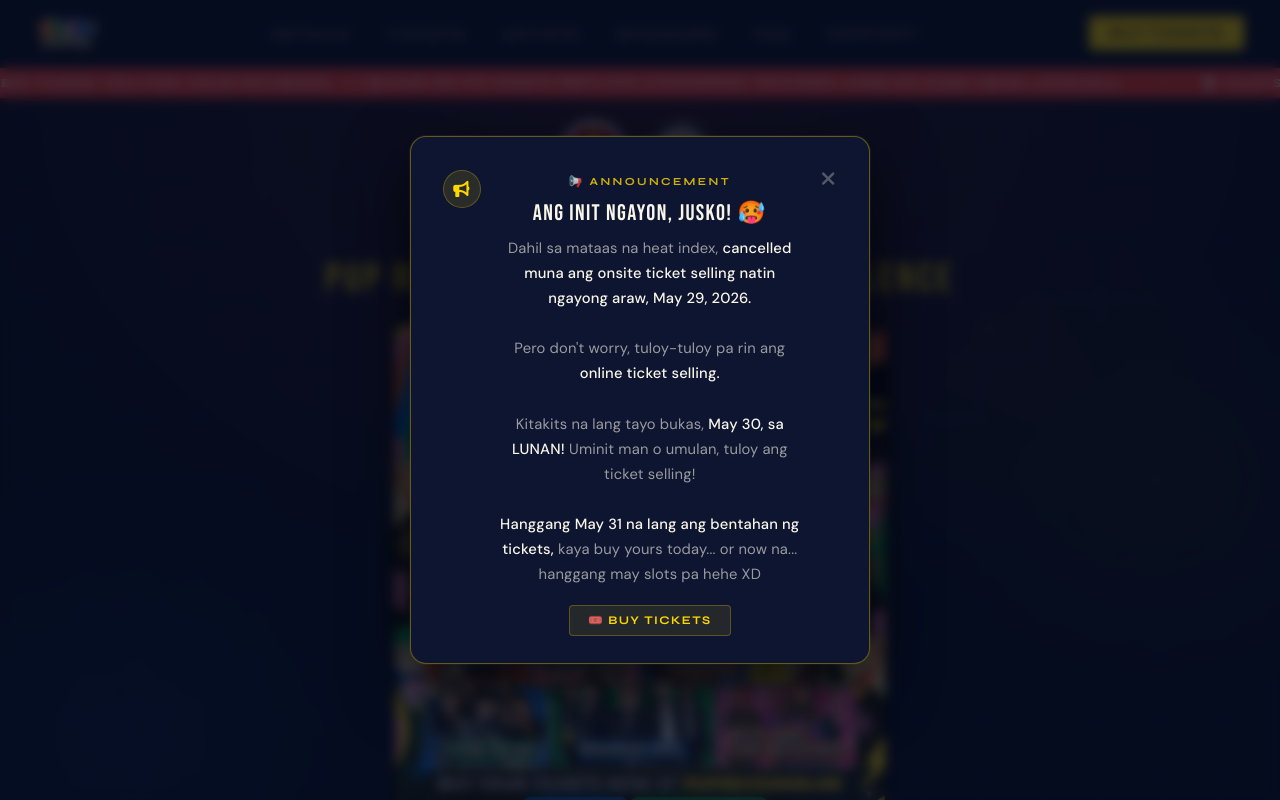
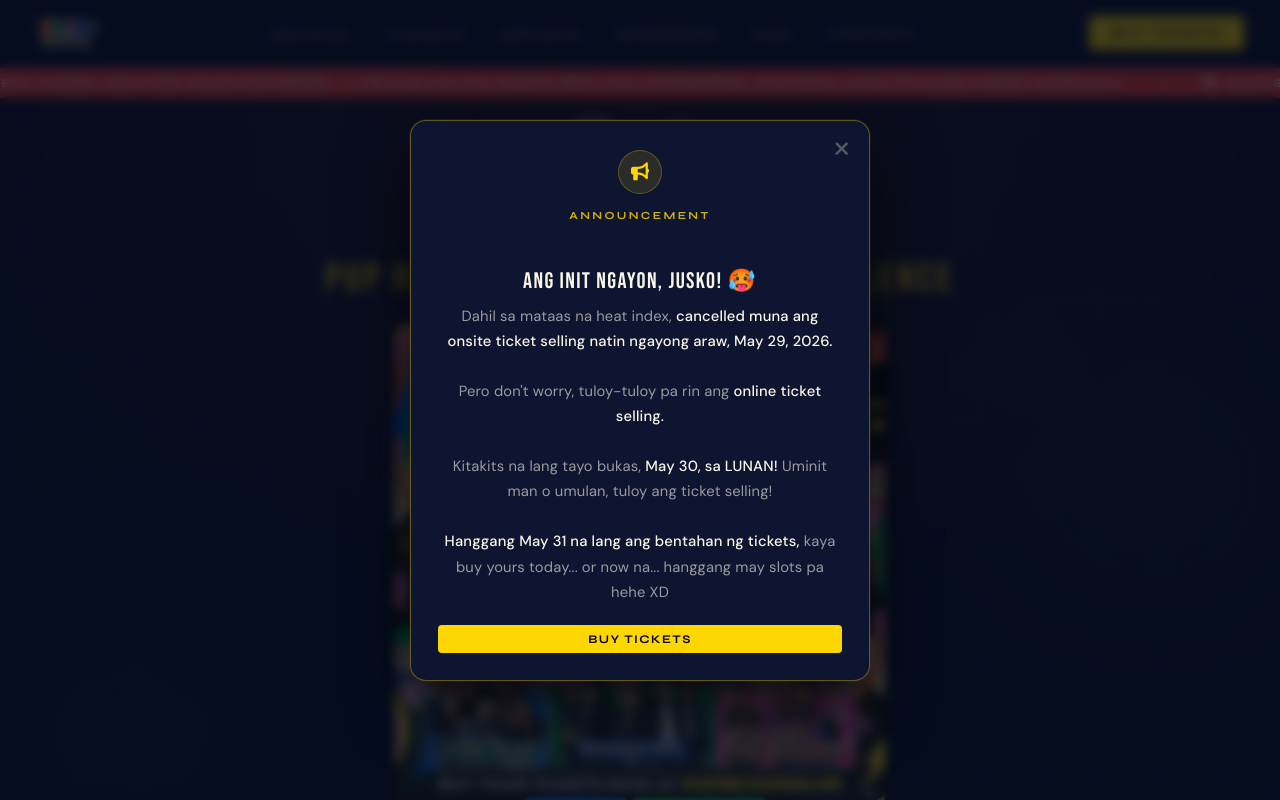
Before and after one commit to johnelsisura/puprevo2026, a React (Vite) app: page / in a window 1280 px wide. Shown: the top 800 px of the page. Built offline with nearby package versions, Linux system fonts and the light colour scheme; no server answers; the database is empty.

Commit message:
Enhance announcement toast with close button and styles

```diff
--- a/src/pages/Landing.jsx
+++ b/src/pages/Landing.jsx
@@ -1054,6 +1054,7 @@ export default function Landing() {
           display: flex; align-items: flex-start; gap: 1rem;
           box-shadow: 0 24px 64px rgba(0,0,0,0.7), 0 0 0 1px rgba(255,215,0,0.08);
           animation: toastPopIn 0.45s cubic-bezier(0.22,1,0.36,1) both;
+          position: relative;
         }
         @keyframes toastPopIn {
           from { opacity: 0; transform: scale(0.93) translateY(16px); }
@@ -1746,12 +1747,20 @@ export default function Landing() {
         {/* ANNOUNCEMENT TOAST */}
         {toastVisible && (
           <div className="toast-overlay" onClick={e => { if (e.target === e.currentTarget) setToastVisible(false) }}>
-            <div className="toast-announcement">
-              <div className="toast-icon">
-                <i className="fa-solid fa-bullhorn" />
+            <div className="toast-announcement" style={{ flexDirection: 'column', alignItems: 'stretch', padding: '1.5rem' }}>
+              {/* Close button */}
+              <button className="toast-close" onClick={() => setToastVisible(false)} aria-label="Close" style={{ position: 'absolute', top: '1rem', right: '1rem' }}>
+                <i className="fa-solid fa-xmark" />
+              </button>
+              {/* Icon centered top */}
+              <div style={{ display: 'flex', flexDirection: 'column', alignItems: 'center', marginBottom: '0.85rem' }}>
+                <div className="toast-icon" style={{ width: '44px', height: '44px', fontSize: '1rem', marginBottom: '0.5rem' }}>
+                  <i className="fa-solid fa-bullhorn" />
+                </div>
+                <div className="toast-label">Announcement</div>
               </div>
-              <div className="toast-body">
-                <div className="toast-label">📢 Announcement</div>
+              {/* Body */}
+              <div className="toast-body" style={{ textAlign: 'center' }}>
                 <div className="toast-title">Ang init ngayon, jusko! 🥵</div>
                 <div className="toast-msg">
                   Dahil sa mataas na heat index, <strong style={{color:'var(--cream)'}}>cancelled muna ang onsite ticket selling natin ngayong araw, May 29, 2026.</strong>
@@ -1762,13 +1771,10 @@ export default function Landing() {
                   <br /><br />
                   <strong style={{color:'var(--cream)'}}>Hanggang May 31 na lang ang bentahan ng tickets,</strong> kaya buy yours today... or now na... hanggang may slots pa hehe XD
                 </div>
-                <button className="toast-dismiss" onClick={() => { setToastVisible(false); scrollTo('tickets') }}>
-                  🎟️ Buy Tickets
+                <button className="toast-dismiss" onClick={() => { setToastVisible(false); scrollTo('tickets') }} style={{ marginTop: '1.1rem', background: 'var(--gold)', color: '#000', border: 'none', width: '100%' }}>
+                  Buy Tickets
                 </button>
               </div>
-              <button className="toast-close" onClick={() => setToastVisible(false)} aria-label="Close">
-                <i className="fa-solid fa-xmark" />
-              </button>
             </div>
           </div>
         )}
```
